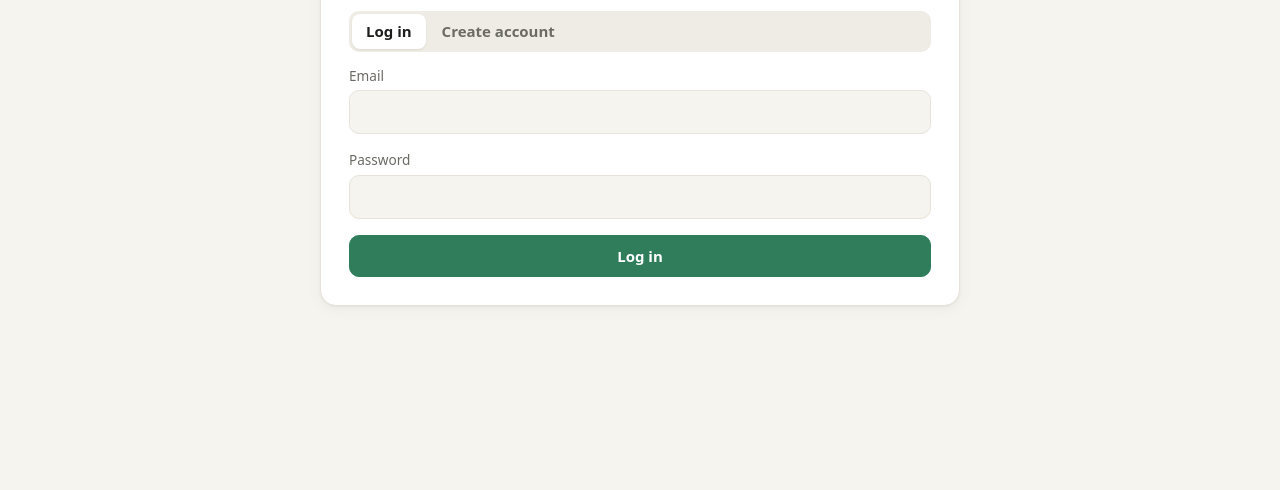
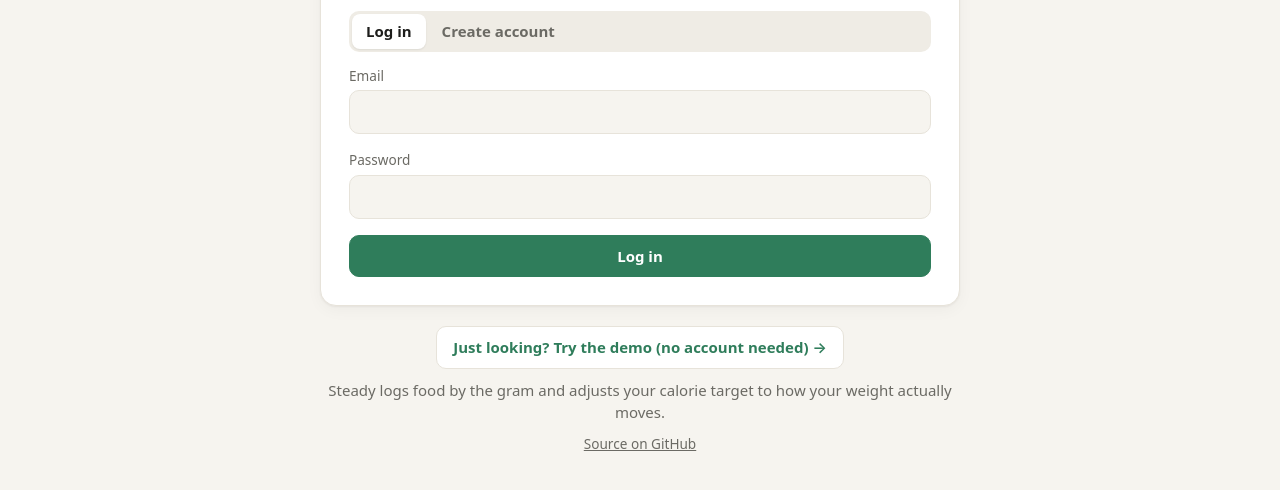
Before and after one commit to EthanYap123/calorie-weight-tracker, a website with bundled scripts: page web/index.html in a window 1280 px wide. Shown: the part 240-730 px from the top of the page. Built offline with nearby package versions, Linux system fonts and the light colour scheme.

Commit message:
Point login-page visitors to the browser demo and the source (#4)
The online app opened on a bare login form. Below it, add a link to the no-account demo, a one-line description and a link to the repo. Also add a Vercel badge to the README.

```diff
--- a/web/app.js
+++ b/web/app.js
@@ -152,6 +152,10 @@ function render() {
 }
 
 // ---------- account (online version only) ----------
+
+// The login page is the first thing a visitor sees, so point them at the no-account demo.
+const DEMO_URL = 'https://ethanyap123.github.io/calorie-weight-tracker/?demo';
+const SOURCE_URL = 'https://github.com/EthanYap123/calorie-weight-tracker';
 
 function renderLogin(mode = state.authMode ?? 'login') {
   state.authMode = mode;
@@ -174,7 +178,12 @@ function renderLogin(mode = state.authMode ?? 'login') {
       <button class="btn primary">${signup ? 'Create account' : 'Log in'}</button>
     </form>
     ${signup ? '<p class="muted small">Already using Steady in the browser-only version? After signing up, go there, choose Settings, Export JSON, then use Import JSON here to bring everything across.</p>' : ''}
-  </section>`;
+  </section>
+  <aside class="login-more">
+    <a class="btn" href="${DEMO_URL}">Just looking? Try the demo (no account needed) →</a>
+    <p class="muted">Steady logs food by the gram and adjusts your calorie target to how your weight actually moves.</p>
+    <a class="muted small" href="${SOURCE_URL}">Source on GitHub</a>
+  </aside>`;
 }
 
 function accountCard() {
--- a/web/styles.css
+++ b/web/styles.css
@@ -225,6 +225,9 @@ button:focus-visible, a:focus-visible { outline: 2px solid var(--accent); outlin
 /* ---------- setup ---------- */
 
 .setup { max-width: 640px; margin: 12px auto 0; padding: 28px; gap: 14px; }
+.login-more { max-width: 640px; margin: 20px auto 0; display: grid; gap: 10px; justify-items: center; text-align: center; }
+.login-more .btn { color: var(--accent); }
+.login-more p { margin: 0; }
 /* Online version, logged out: nothing to navigate yet. */
 .signed-out .tabs, .signed-out .datenav { display: none; }
 
```
Also changed, not shown: README.md.
